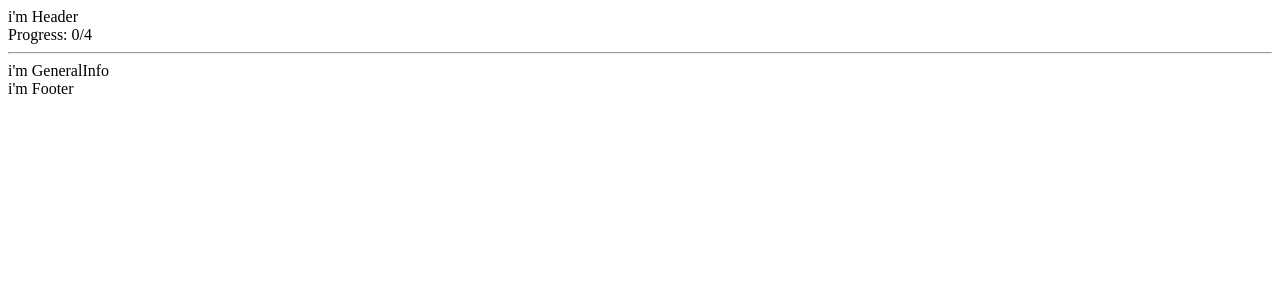
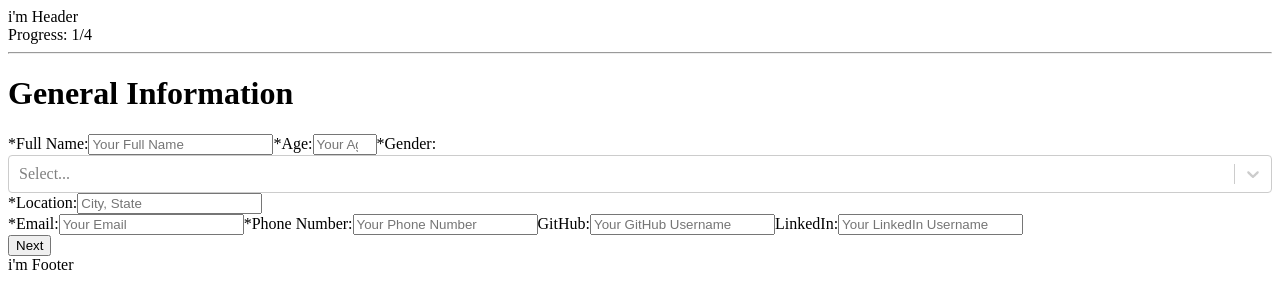
Before and after one commit to thiago-porto25/bugged-lol, a React (Create React App) app: page / in a window 1280 px wide. Both pictures are taken after a click on the button "NEW CV". Shown: the top 308 px of the page. Built offline with nearby package versions, Linux system fonts and the light colour scheme.

Commit message:
create logic for general info page

```diff
--- a/src/components/Education/index.js
+++ b/src/components/Education/index.js
@@ -1,5 +1,25 @@
-import React, { useState } from 'react'
+import React, { useEffect, useState } from 'react'
+import {
+  AddButton,
+  Box,
+  Container,
+  Form,
+  Input,
+  Label,
+  NextButton,
+  RemoveButton,
+  Text,
+  Title,
+} from './styles/Education'
 
 export default function Education(props) {
+  useEffect(() => {
+    props.setProgress(2)
+  }, [])
+
   return <div>i'm Education</div>
 }
+
+/*
+ter degree, nome da instituicao, ano de entrada, ano de conclusao. se cursando deixar em branco
+*/
--- a/src/components/Education/styles/Education.js
+++ b/src/components/Education/styles/Education.js
@@ -0,0 +1,21 @@
+import styled from 'styled-components'
+
+export const AddButton = styled.button``
+
+export const Box = styled.article``
+
+export const Container = styled.div``
+
+export const Form = styled.form``
+
+export const Input = styled.input``
+
+export const Label = styled.label``
+
+export const NextButton = styled.button``
+
+export const RemoveButton = styled.button``
+
+export const Text = styled.p``
+
+export const Title = styled.h1``
--- a/src/components/GeneralInfo/index.js
+++ b/src/components/GeneralInfo/index.js
@@ -1,5 +1,147 @@
-import React, { useState } from 'react'
+import React, { useEffect, useState } from 'react'
+import {
+  Container,
+  Column,
+  Form,
+  Input,
+  Label,
+  SelectGender,
+  NextButton,
+  Title,
+} from './styles/GeneralInfo'
 
 export default function GeneralInfo(props) {
-  return <div>i'm GeneralInfo</div>
+  const [Cv, setCv] = useState({
+    fullName: '',
+    age: '',
+    gender: '',
+    location: '',
+    email: '',
+    phone: '',
+    gitHub: '',
+    linkedIn: '',
+  })
+
+  const options = [
+    { value: 'Male', label: 'Male' },
+    { value: 'Female', label: 'Female' },
+    { value: 'Other', label: 'Other' },
+  ]
+
+  useEffect(() => {
+    props.setProgress(1)
+    return () => {
+      setCv({
+        fullName: '',
+        age: '',
+        gender: '',
+        location: '',
+        email: '',
+        phone: '',
+        gitHub: '',
+        linkedIn: '',
+      })
+    }
+    // eslint-disable-next-line react-hooks/exhaustive-deps
+  }, [])
+
+  return (
+    <Container>
+      <Title>General Information</Title>
+      <Form
+        method="POST"
+        onSubmit={() => {
+          props.setInGeneralInfo(false)
+          props.setInEducation(true)
+          props.setCurrentCv(Cv)
+        }}
+      >
+        <Column>
+          <Label>*Full Name:</Label>
+          <Input
+            type="text"
+            placeholder="Your Full Name"
+            value={Cv.fullName}
+            onChange={({ target }) => setCv({ ...Cv, fullName: target.value })}
+            minLength="5"
+            maxLength="25"
+            required
+          />
+
+          <Label>*Age:</Label>
+          <Input
+            type="number"
+            placeholder="Your Age"
+            min="0"
+            max="100"
+            value={Cv.age}
+            onChange={({ target }) => setCv({ ...Cv, age: target.value })}
+            required
+          />
+
+          <Label>*Gender:</Label>
+          <SelectGender
+            options={options}
+            onChange={(e) => setCv({ ...Cv, gender: e.value })}
+            required
+          />
+
+          <Label>*Location:</Label>
+          <Input
+            type="text"
+            placeholder="City, State"
+            minLength="5"
+            maxLength="50"
+            value={Cv.location}
+            onChange={({ target }) => setCv({ ...Cv, location: target.value })}
+            required
+          />
+        </Column>
+        <Column>
+          <Label>*Email:</Label>
+          <Input
+            type="email"
+            placeholder="Your Email"
+            value={Cv.email}
+            minLength="7"
+            maxLength="40"
+            onChange={({ target }) => setCv({ ...Cv, email: target.value })}
+            required
+          />
+
+          <Label>*Phone Number:</Label>
+          <Input
+            type="text"
+            placeholder="Your Phone Number"
+            minLength="4"
+            maxLength="17"
+            value={Cv.phone}
+            onChange={({ target }) => setCv({ ...Cv, phone: target.value })}
+            required
+          />
+
+          <Label>GitHub:</Label>
+          <Input
+            type="text"
+            placeholder="Your GitHub Username"
+            minLength="2"
+            maxLength="30"
+            value={Cv.gitHub}
+            onChange={({ target }) => setCv({ ...Cv, gitHub: target.value })}
+          />
+
+          <Label>LinkedIn:</Label>
+          <Input
+            type="text"
+            placeholder="Your LinkedIn Username"
+            minLength="2"
+            maxLength="30"
+            value={Cv.linkedIn}
+            onChange={({ target }) => setCv({ ...Cv, linkedIn: target.value })}
+          />
+        </Column>
+        <NextButton type="submit">Next</NextButton>
+      </Form>
+    </Container>
+  )
 }
--- a/src/components/GeneralInfo/styles/GeneralInfo.js
+++ b/src/components/GeneralInfo/styles/GeneralInfo.js
@@ -0,0 +1,18 @@
+import styled from 'styled-components'
+import Select from 'react-select'
+
+export const Container = styled.div``
+
+export const Column = styled.div``
+
+export const Form = styled.form``
+
+export const Input = styled.input``
+
+export const Label = styled.label``
+
+export const NextButton = styled.button``
+
+export const SelectGender = styled(Select)``
+
+export const Title = styled.h1``
```
